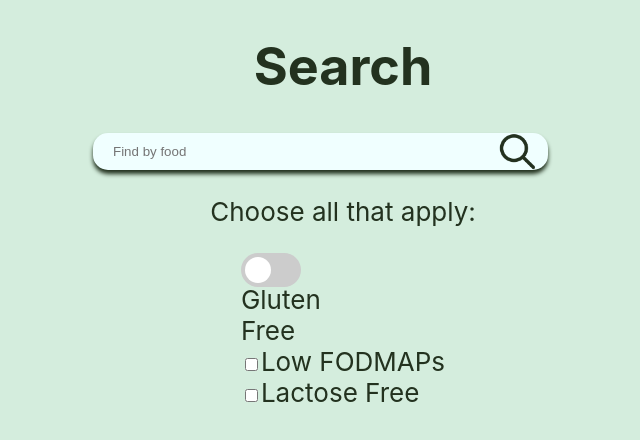
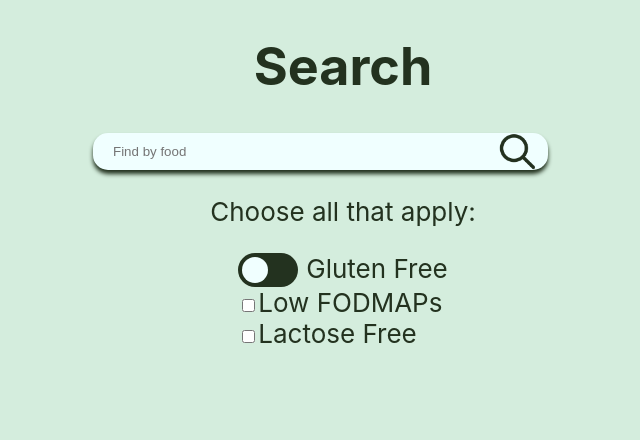
Before and after one commit to SchoolOfCode/bc13_final-project_front-end-6-weddings-a-seamonkey, a React (Create React App) app: page / in a window 1280 px wide. Shown: the top 440 px of the page, without its empty margins (297-937 px from the left). Built offline with nearby package versions, Linux system fonts and the light colour scheme; no server answers.

Commit message:
added gluten free slider

```diff
--- a/src/Components/Search/Search.css
+++ b/src/Components/Search/Search.css
@@ -53,7 +53,7 @@
     left: 0;
     right: 0;
     bottom: 0;
-    background-color: #ccc;
+    background-color: var(--menu-bar);
     -webkit-transition: .4s;
     transition: .4s;
   }
@@ -65,17 +65,17 @@
     width: 26px;
     left: 4px;
     bottom: 4px;
-    background-color: white;
+    background-color: var(--content-color);
     -webkit-transition: .4s;
     transition: .4s;
   }
 
   input:checked + .slider {
-    background-color: #2196F3;
+    background-color: var(--menu-bar);
   }
 
   input:focus + .slider {
-    box-shadow: 0 0 1px #2196F3;
+    box-shadow: 0 0 1px var(--menu-bar);
   }
 
   input:checked + .slider:before {
@@ -92,3 +92,8 @@
   .slider.round:before {
     border-radius: 50%;
   }
+
+  .gluten{
+    display: flex;
+    gap: 8px;
+  }
--- a/src/Components/Search/Search.js
+++ b/src/Components/Search/Search.js
@@ -166,8 +166,9 @@ setSearch({...search, fodmap: !e.target.checked})
 				<div className="gluten">
 					<label className="switch">
 						<input type="checkbox" onClick={glutenChecked}></input>
-						<span className="slider round" ></span>Gluten Free
+						<span className="slider round" ></span>
 					</label>
+					<span>Gluten Free</span>
 				</div>
 
 
```
